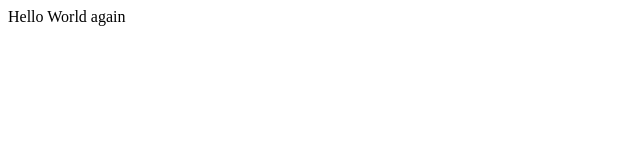
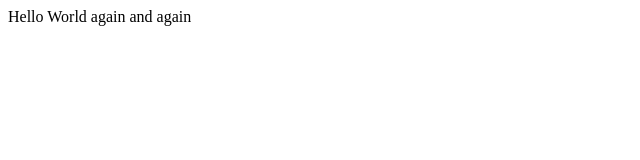
Before and after one commit to ClemensDinkel/test, a plain HTML site: page index.html in a window 1280 px wide. Shown: the full height of the page, 0-640 px from the left. Drawn offline with Linux system fonts and the light colour scheme.

Commit message:
test it again

```diff
--- a/index.html
+++ b/index.html
@@ -6,6 +6,6 @@
   <title>Document</title>
 </head>
 <body>
-  Hello World again
+  Hello World again and again
 </body>
 </html>
```
